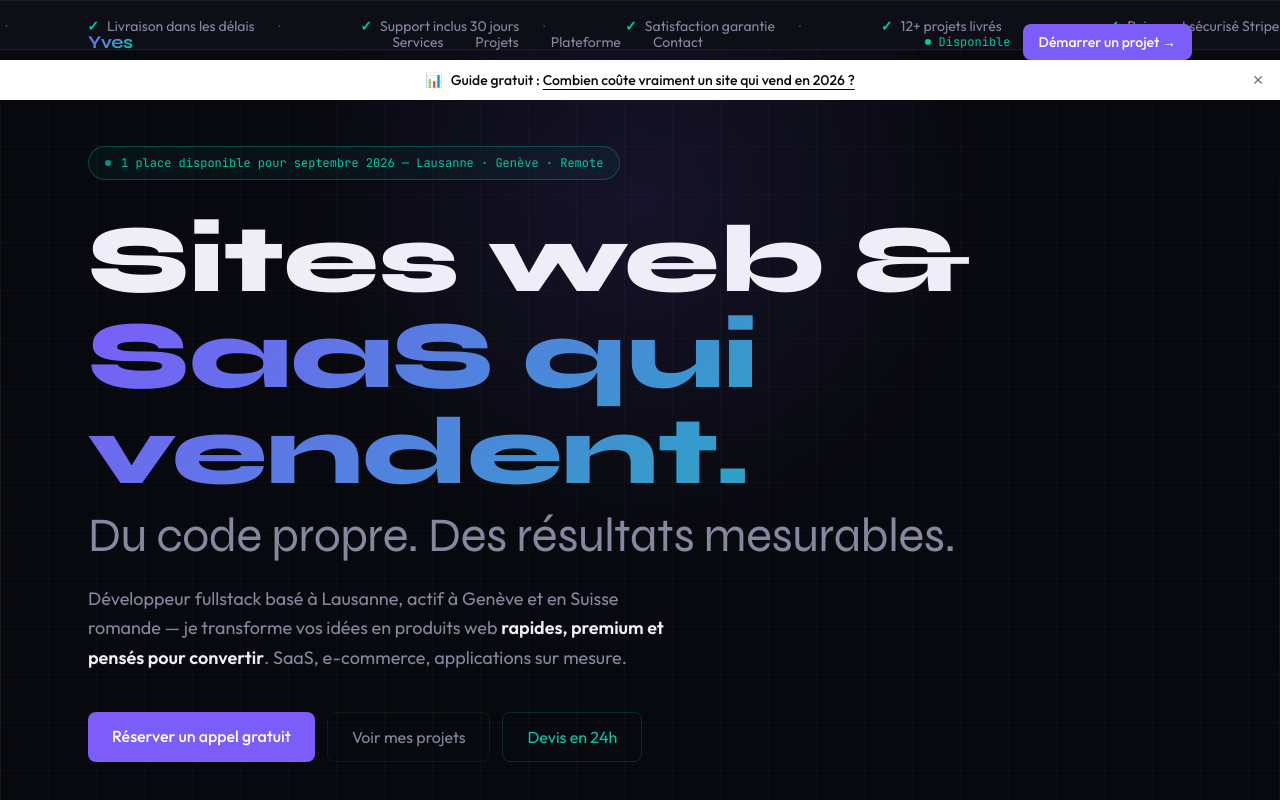
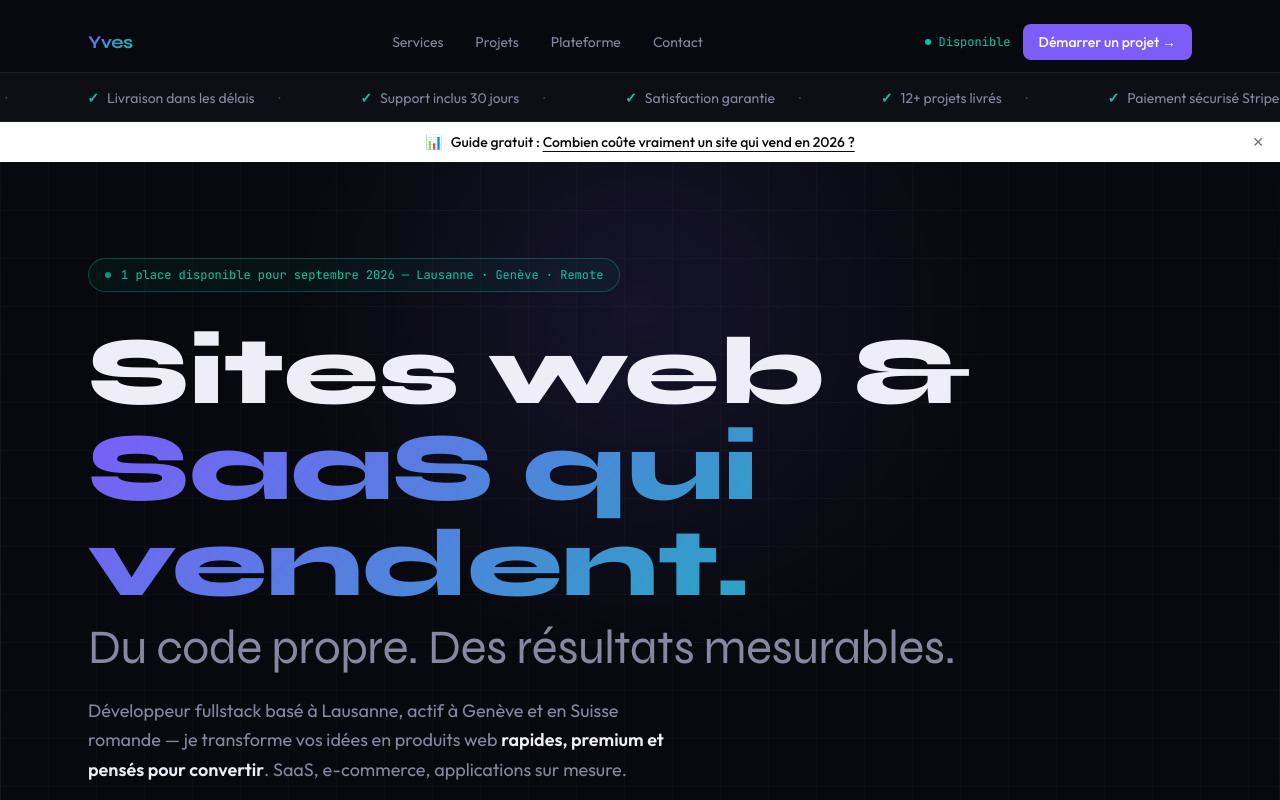
Before and after one commit to yvesnet9/yvescodes, a Next.js app: page / in a window 1280 px wide. Shown: the top 800 px of the page. Built offline with nearby package versions, Linux system fonts and the light colour scheme.

Commit message:
fix: layout banniere guide + trustbar sous navbar

```diff
--- a/src/app/page.tsx
+++ b/src/app/page.tsx
@@ -1,5 +1,6 @@
 import Navbar from "@/components/Navbar";
 import TrustBar from "@/components/TrustBar";
+import GuideBanner from "@/components/GuideBanner";
 import Hero from "@/components/Hero";
 import Services from "@/components/Services";
 import Projects from "@/components/Projects";
@@ -7,12 +8,12 @@ import Testimonials from "@/components/Testimonials";
 import Guarantees from "@/components/Guarantees";
 import SaasTeaser from "@/components/SaasTeaser";
 import ContactFooter from "@/components/ContactFooter";
-
 export default function Home() {
   return (
     <main className="relative min-h-screen">
       <Navbar />
       <TrustBar />
+      <GuideBanner />
       <Hero />
       <Services />
       <Projects />
--- a/src/components/GuideBanner.tsx
+++ b/src/components/GuideBanner.tsx
@@ -17,7 +17,7 @@ export default function GuideBanner() {
   if (!visible) return null;
 
   return (
-    <div className="relative z-50 flex items-center justify-center gap-2 bg-white px-10 py-2.5 text-center text-sm font-medium text-neutral-950">
+    <div className="relative z-30 flex items-center justify-center gap-2 bg-white px-10 py-2.5 text-center text-sm font-medium text-neutral-950">
       <span aria-hidden>📊</span>
       <p>
         <span className="hidden sm:inline">Guide gratuit : </span>
--- a/src/components/Navbar.tsx
+++ b/src/components/Navbar.tsx
@@ -2,7 +2,6 @@
 
 import { useState, useEffect } from "react";
 import Link from "next/link";
-import GuideBanner from "./GuideBanner";
 
 const links = [
   { label: "Services", href: "#services" },
@@ -53,7 +52,6 @@ export default function Navbar() {
           </div>
         </button>
       </div>
-         <GuideBanner />
        {menuOpen && (
         <div className="md:hidden glass border-t border-border mt-2 px-6 py-4 flex flex-col gap-4">
           {links.map((link) => (
--- a/src/components/TrustBar.tsx
+++ b/src/components/TrustBar.tsx
@@ -8,7 +8,7 @@ const TRUST_ITEMS = [
 
 export default function TrustBar() {
   return (
-    <div className="border-y border-border bg-bg-2 py-3 overflow-hidden">
+    <div className="border-y border-border bg-bg-2 py-3 overflow-hidden mt-[72px]">
       <div className="inline-flex animate-[scroll_20s_linear_infinite] whitespace-nowrap">
         {[...TRUST_ITEMS, ...TRUST_ITEMS].map((item, i) => (
           <span key={i} className="inline-flex items-center gap-2 px-8 text-sm font-body">
```
